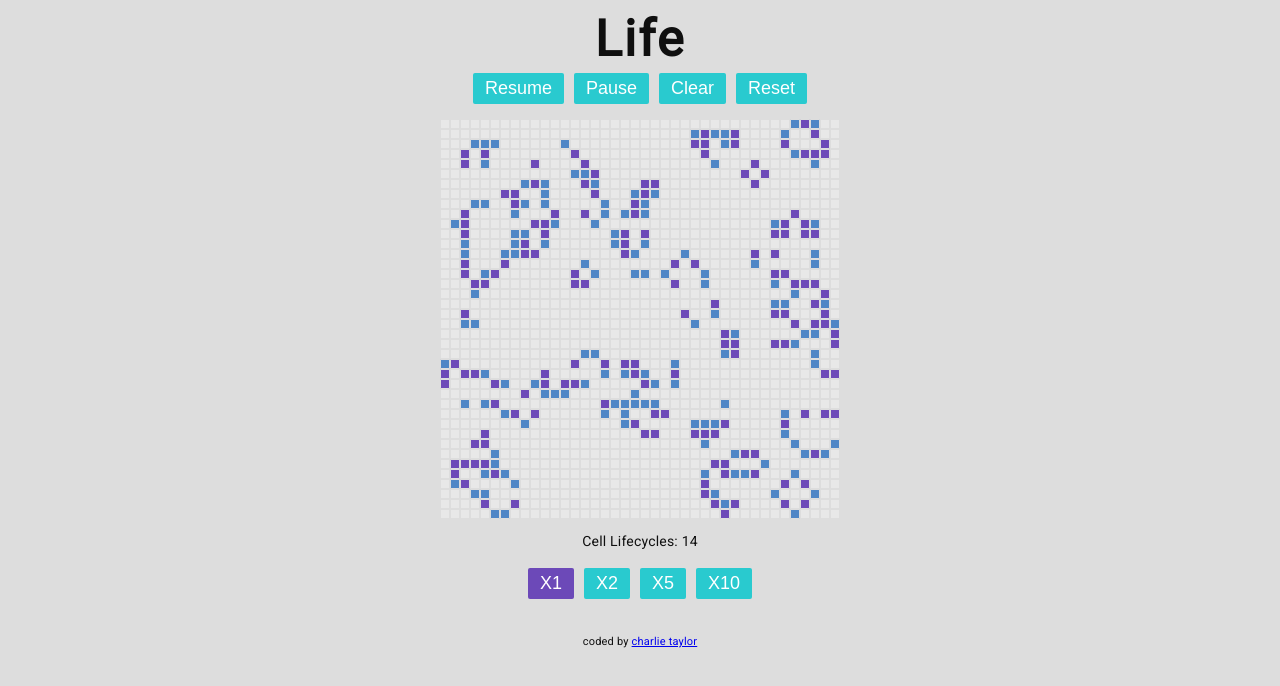
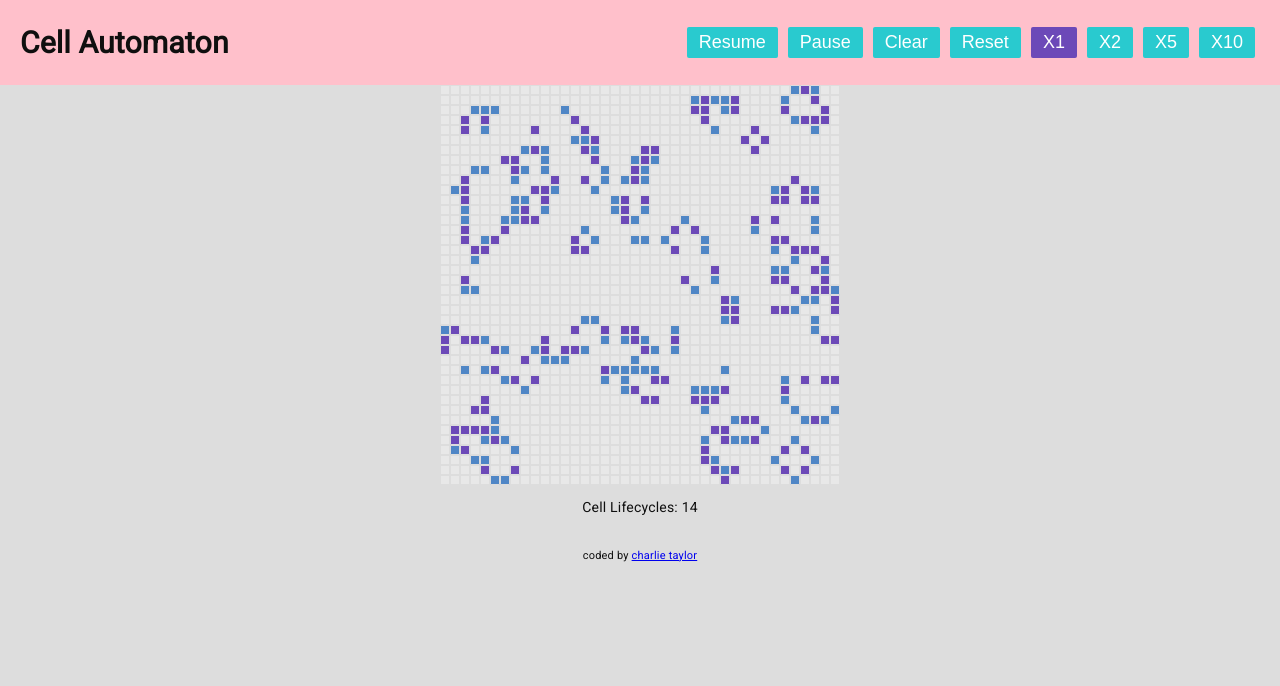
Before and after one commit to chazmcgrill/cell-automaton, a React (Create React App) app: page / in a window 1280 px wide. Shown: the top 686 px of the page. Built offline with nearby package versions, Linux system fonts and the light colour scheme.

Commit message:
Moves all controls to header fixes unnecessary renrenders

```diff
--- a/src/components/App.tsx
+++ b/src/components/App.tsx
@@ -1,10 +1,9 @@
 import React, { useCallback, useEffect, useRef, useState } from 'react';
-import Controls from './Controls';
 import LifeBoard from './LifeBoard';
-import SpeedControls from './SpeedControls';
 import { generateNewBoard, initializeCellStatus, getNextCellsLifeCycle } from '../utils';
 import { BASE_INTERVAL_MS, CELL_STATUS } from '../config';
 import { Cell } from '../utils/types';
+import Header from './Header';
 
 const App = () => {
     const [cells, setCells] = useState<Cell[]>([]);
@@ -32,13 +31,13 @@ const App = () => {
         intervalRef.current = setInterval(cellsLifeCycle, BASE_INTERVAL_MS);
     }, [cellsLifeCycle]);
 
-    const handleSpeedChange = (newDelay: number) => {
+    const handleSpeedChange = useCallback((newDelay: number) => {
         if (!isPaused) {
             if (intervalRef.current) clearInterval(intervalRef.current);
             intervalRef.current = setInterval(cellsLifeCycle, newDelay);
         }
         setIntervalMs(newDelay);
-    }
+    }, [cellsLifeCycle, isPaused]);
 
     const handleCellClick = useCallback((id: number): void => {
         setCells(currentCells => currentCells.map(cell => (
@@ -49,22 +48,22 @@ const App = () => {
         )));
     }, []);
 
-    const handleResume = (): void => {
+    const handleResume = useCallback((): void => {
         if (isPaused) {
             intervalRef.current = setInterval(cellsLifeCycle, intervalMs);
             setIsPaused(false);
         }
-    }
+    }, [isPaused, intervalMs, cellsLifeCycle]);
 
-    const handlePause = (): void => {
+    const handlePause = useCallback((): void => {
         if (intervalRef.current) clearInterval(intervalRef.current);
         setIsPaused(true);
-    }
+    }, []);
 
-    const handleClear = (): void => {
+    const handleClear = useCallback((): void => {
         handlePause();
         setCells(generateNewBoard());
-    }
+    }, [handlePause]);
 
     useEffect(() => {
         setCounter(currentCount => currentCount + 1);
@@ -76,22 +75,18 @@ const App = () => {
 
     return (
         <div>
-            <header>
-                <h1>Life</h1>
-            </header>
-
-            <Controls
+            <Header
                 onPlay={handleResume}
                 onPause={handlePause}
                 onClear={handleClear}
                 onReset={handleResetCells}
+                handleSpeedChange={handleSpeedChange}
+                intervalMs={intervalMs}
             />
 
             {cells.length > 0 && <LifeBoard cells={cells} clickCell={handleCellClick} />}
 
             <p>Cell Lifecycles: {counter}</p>
-
-            <SpeedControls handleSpeedChange={handleSpeedChange} currentIntervalMs={intervalMs} />
 
             <p className="footer">coded by <a href="https://www.charlietaylorcoder.com">charlie taylor</a></p>
         </div>
--- /dev/null
+++ b/src/components/Header.tsx
@@ -0,0 +1,39 @@
+import React, { memo } from 'react';
+import Controls from './Controls';
+import SpeedControls from './SpeedControls';
+
+interface HeaderProps {
+    onPlay: () => void;
+    onPause: () => void;
+    onClear: () => void;
+    onReset: () => void;
+    handleSpeedChange: (delay: number) => void;
+    intervalMs: number;
+}
+
+const Header = ({
+    onPlay,
+    onPause,
+    onClear,
+    onReset,
+    handleSpeedChange,
+    intervalMs,
+}: HeaderProps): JSX.Element => {
+    console.log('hello');
+    return (
+        <header>
+            <h2>Cell Automaton</h2>
+            <div className="row">
+                <Controls
+                    onPlay={onPlay}
+                    onPause={onPause}
+                    onClear={onClear}
+                    onReset={onReset}
+                />
+                <SpeedControls handleSpeedChange={handleSpeedChange} currentIntervalMs={intervalMs} />
+            </div>
+        </header>
+    );
+};
+
+export default memo(Header);
--- a/src/css/App.sass
+++ b/src/css/App.sass
@@ -1,15 +1,19 @@
 h1
-  font-size: 2.5rem
-  letter-spacing: 0.1rem
-  margin: 10px 0 0
-  text-align: center
+    font-size: 2.5rem
+    letter-spacing: 0.1rem
+    margin: 0
+    text-align: center
 
 h1, p
-  text-align: center
+    text-align: center
 
 p
-  font-size: 0.7rem
+    font-size: 0.7rem
 
 .footer
-  font-size: 11px
-  padding: 20px
+    font-size: 11px
+    padding: 20px
+
+.row
+    display: flex
+    align-items: center
--- a/src/css/Controls.sass
+++ b/src/css/Controls.sass
@@ -12,6 +12,6 @@ button
   &:hover
     background-color: darken($accent,10%)
 
-.control-buttons
-  text-align: center
-  margin: 0 auto 10px
+// .control-buttons
+//   text-align: center
+//   margin: 0 auto 10px
--- /dev/null
+++ b/src/css/Header.sass
@@ -0,0 +1,6 @@
+header
+    background-color: pink
+    display: flex
+    align-items: center
+    justify-content: space-between
+    padding: 0 1rem
--- a/src/index.sass
+++ b/src/index.sass
@@ -15,9 +15,10 @@ html
 body
   background: $grey
   margin: 0
-  padding: 0 20px
+//   padding: 0 20px
 
 @import 'css/App'
+@import 'css/Header'
 @import 'css/Controls'
 @import 'css/LifeBoard'
 @import 'css/LifeCell'
```
